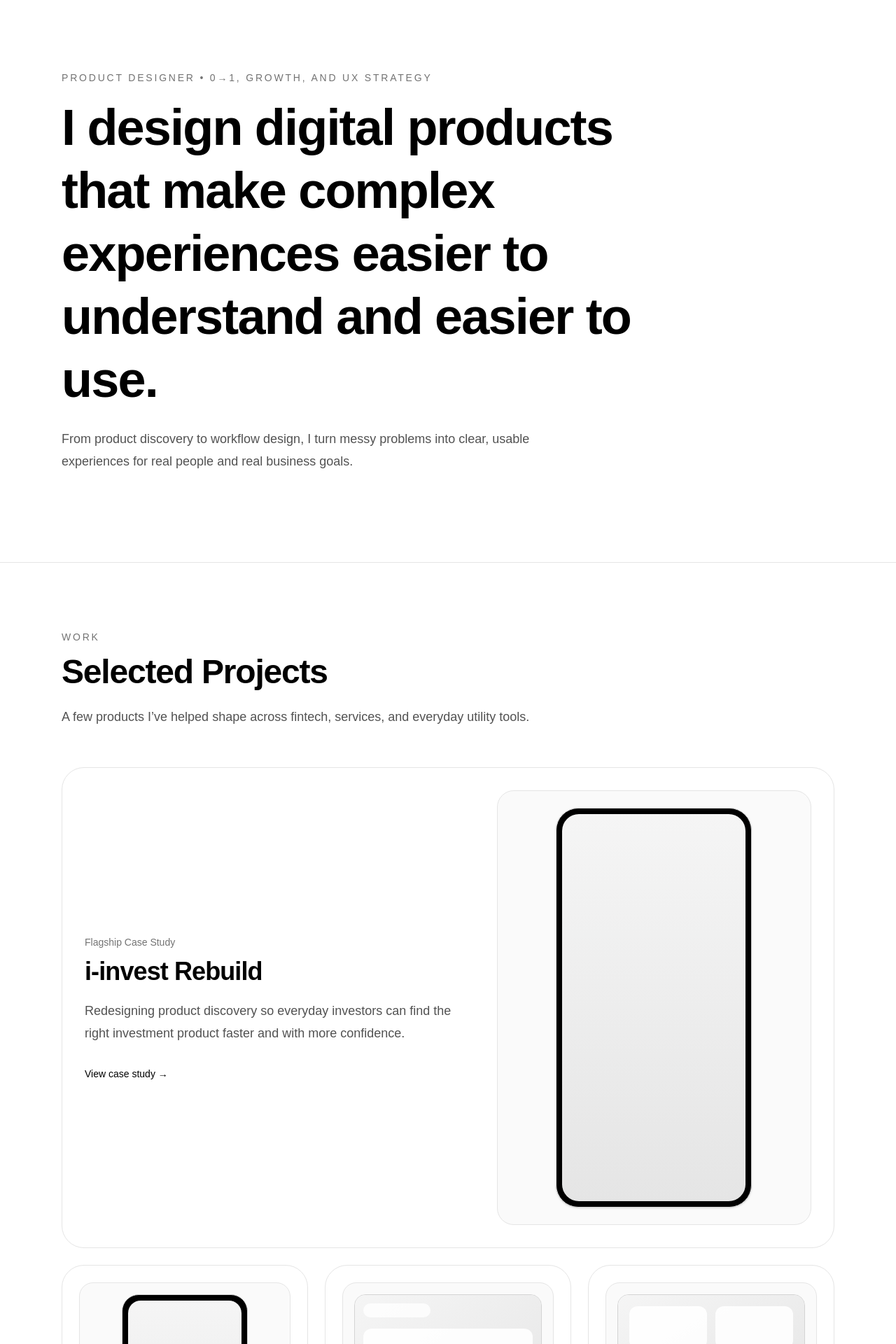
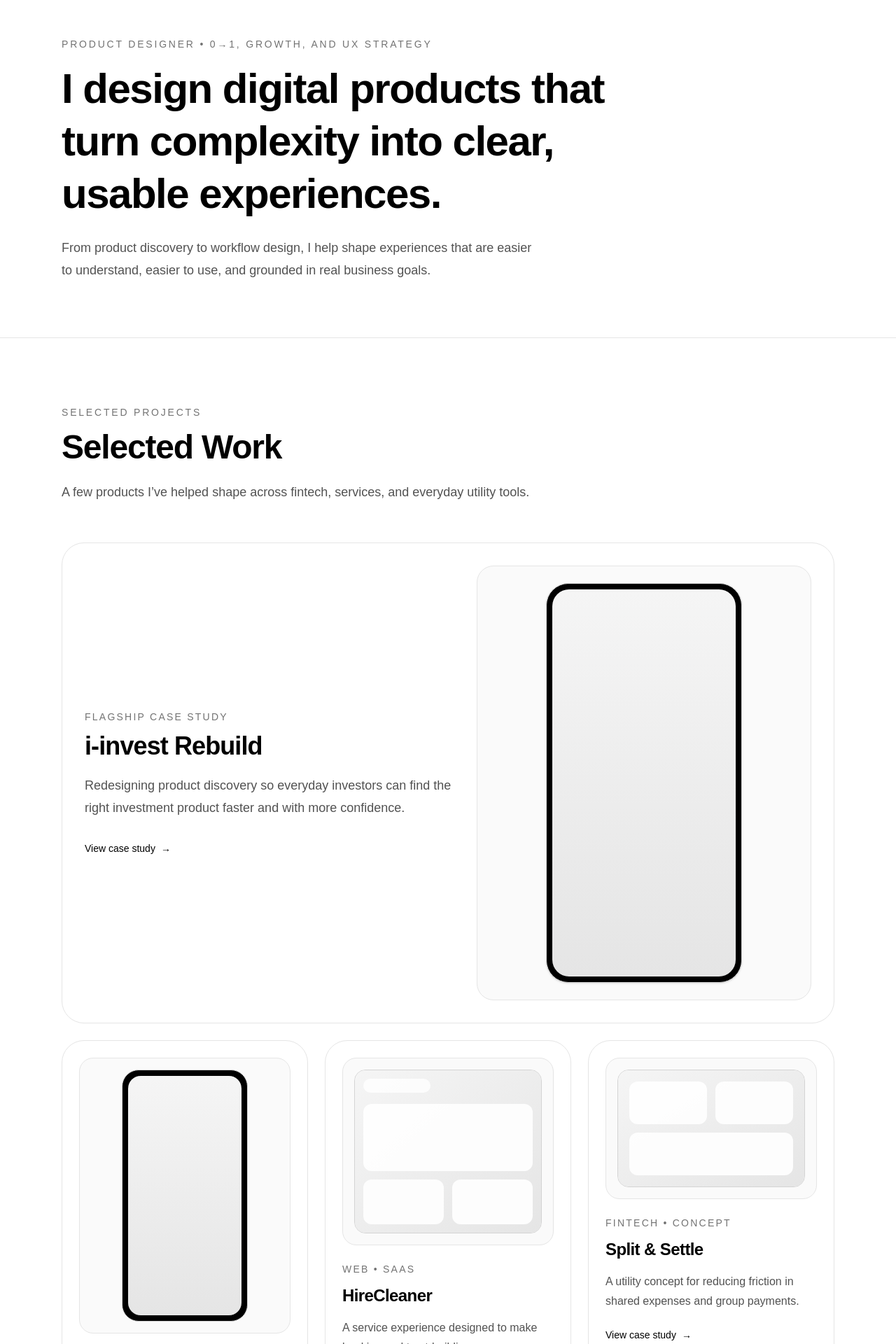
Before and after one commit to iamchrisfocus/portfolio-site, a Next.js app: page / in a window 1280 px wide. Shown: the part 80-2000 px from the top of the page at 70% size. Built offline with nearby package versions, Linux system fonts and the light colour scheme.

Commit message:
Polish homepage layout and project cards

```diff
--- a/components/sections/Hero.tsx
+++ b/components/sections/Hero.tsx
@@ -2,19 +2,21 @@ import Container from "@/components/ui/Container";
 
 export default function Hero() {
   return (
-    <section className="bg-white py-24 sm:py-32">
+    <section className="bg-white py-16 sm:py-20">
       <Container>
         <div className="max-w-4xl">
           <p className="mb-4 text-sm font-medium uppercase tracking-[0.2em] text-neutral-500">
             Product Designer • 0→1, Growth, and UX Strategy
           </p>
 
-          <h1 className="text-5xl font-semibold leading-tight tracking-tight sm:text-6xl md:text-7xl">
-            I design digital products that make complex experiences easier to understand and easier to use.
+          <h1 className="max-w-4xl text-4xl font-semibold leading-tight tracking-tight sm:text-5xl md:text-6xl">
+            I design digital products that turn complexity into clear, usable experiences.
           </h1>
 
           <p className="mt-6 max-w-2xl text-lg leading-8 text-neutral-600">
-            From product discovery to workflow design, I turn messy problems into clear, usable experiences for real people and real business goals.
+            From product discovery to workflow design, I help shape experiences
+            that are easier to understand, easier to use, and grounded in real
+            business goals.
           </p>
         </div>
       </Container>
--- a/components/sections/Work.tsx
+++ b/components/sections/Work.tsx
@@ -56,13 +56,16 @@ export default function Work() {
       <Container>
         <div className="max-w-3xl">
           <p className="mb-4 text-sm font-medium uppercase tracking-[0.2em] text-neutral-500">
-            Work
+            Selected Projects
           </p>
+
           <h2 className="text-4xl font-semibold tracking-tight sm:text-5xl">
-            Selected Projects
+            Selected Work
           </h2>
+
           <p className="mt-6 text-lg leading-8 text-neutral-600">
-            A few products I’ve helped shape across fintech, services, and everyday utility tools.
+            A few products I’ve helped shape across fintech, services, and
+            everyday utility tools.
           </p>
         </div>
 
--- a/components/ui/FeaturedProjectCard.tsx
+++ b/components/ui/FeaturedProjectCard.tsx
@@ -16,17 +16,24 @@ type FeaturedProjectCardProps = {
   return (
     <a
       href={href}
-        className="mt-14 grid gap-10 rounded-[2rem] border border-neutral-200 p-6 transition hover:border-neutral-900 sm:p-8 lg:grid-cols-[1.1fr_0.9fr] lg:items-center"
+      className="mt-14 grid gap-8 rounded-[2rem] border border-neutral-200 bg-white p-6 transition hover:-translate-y-0.5 hover:border-neutral-900 sm:p-8 lg:grid-cols-[1.05fr_0.95fr] lg:items-center"
     >
       <div>
-          <p className="text-sm text-neutral-500">{meta}</p>
+        <p className="text-sm font-medium uppercase tracking-[0.16em] text-neutral-500">
+          {meta}
+        </p>
+
         <h3 className="mt-3 text-3xl font-semibold tracking-tight sm:text-4xl">
           {title}
         </h3>
-          <p className="mt-5 max-w-2xl text-lg leading-8 text-neutral-600">
+
+        <p className="mt-5 max-w-2xl text-base leading-7 text-neutral-600 sm:text-lg sm:leading-8">
           {description}
         </p>
-          <p className="mt-8 text-sm font-medium text-black">View case study →</p>
+
+        <p className="mt-8 inline-flex items-center text-sm font-medium text-black">
+          View case study <span className="ml-2">→</span>
+        </p>
       </div>
 
       {children}
--- a/components/ui/ProjectCard.tsx
+++ b/components/ui/ProjectCard.tsx
@@ -16,14 +16,25 @@ type ProjectCardProps = {
   return (
     <a
       href={href}
-        className="group rounded-[2rem] border border-neutral-200 p-6 transition hover:border-neutral-900"
+      className="group rounded-[2rem] border border-neutral-200 bg-white p-6 transition hover:-translate-y-0.5 hover:border-neutral-900"
     >
       {children}
 
-        <p className="mt-6 text-sm text-neutral-500">{meta}</p>
-        <h3 className="mt-3 text-2xl font-semibold tracking-tight">{title}</h3>
-        <p className="mt-4 leading-7 text-neutral-600">{description}</p>
-        <p className="mt-6 text-sm font-medium text-black">View case study →</p>
+      <p className="mt-6 text-sm font-medium uppercase tracking-[0.16em] text-neutral-500">
+        {meta}
+      </p>
+
+      <h3 className="mt-3 text-2xl font-semibold tracking-tight">
+        {title}
+      </h3>
+
+      <p className="mt-4 text-base leading-7 text-neutral-600">
+        {description}
+      </p>
+
+      <p className="mt-6 inline-flex items-center text-sm font-medium text-black">
+        View case study <span className="ml-2">→</span>
+      </p>
     </a>
   );
 }
```
Lines whose indentation alone changed are shown as unchanged.
